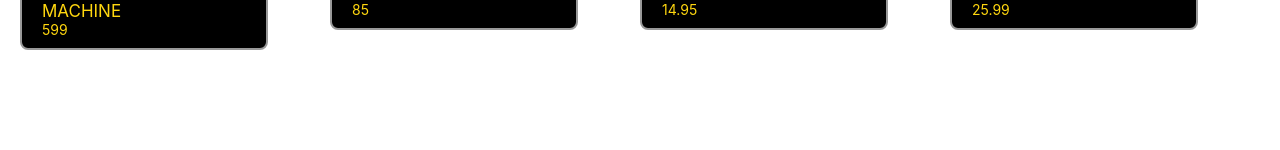
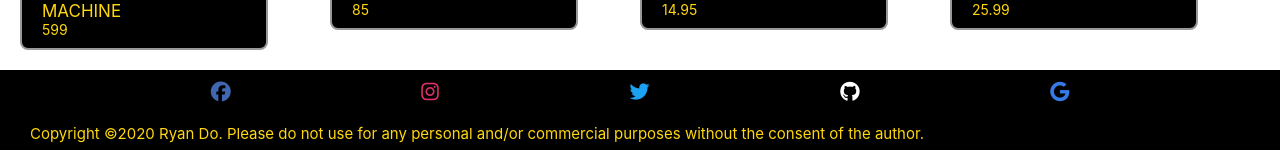
Before and after one commit to rdo94/dark-aroma, a React (Create React App) app: page /shop in a window 1280 px wide. Shown: the part 1056-1206 px from the top of the page. Before the commit the page ends 1126 px from the top, so only its background shows below. Built offline with nearby package versions, Linux system fonts and the light colour scheme; no server answers; a web font is replaced by a local one.

Commit message:
Add footer component

```diff
--- a/public/index.html
+++ b/public/index.html
@@ -16,6 +16,10 @@
       href="https://fonts.googleapis.com/css?family=Baskervville|Dancing+Script&display=swap"
       rel="stylesheet"
     />
+    <script
+      src="https://kit.fontawesome.com/48cf306dcd.js"
+      crossorigin="anonymous"
+    ></script>
   </head>
   <body>
     <div id="root"></div>
--- a/src/App.js
+++ b/src/App.js
@@ -3,6 +3,9 @@ import React from "react";
 import { connect } from "react-redux";
 import { createStructuredSelector } from "reselect";
 import { Route, Switch, Redirect } from "react-router-dom";
+
+//* FIREBASE
+import { auth, createUserProfileDocument } from "./firebase/firebase.utils";
 
 //* PAGES
 import LandingPage from "./pages/landingPage/landing.component";
@@ -12,7 +15,7 @@ import SignUpPage from "./pages/signUpPage/sign-up-page.component";
 
 //* COMPONENTS
 import Header from "./components/header/header.component";
-import { auth, createUserProfileDocument } from "./firebase/firebase.utils";
+import Footer from "./components/footer/footer.component";
 
 //* ACTIONS
 import { setCurrentUser } from "./redux/user/user.actions";
@@ -54,7 +57,7 @@ class App extends React.Component {
 
     return (
       <div>
-        <Header />
+        <Header/>
         <Switch>
           <Route exact path="/" component={LandingPage} />
           <Route path="/shop" component={ShopPage} />
@@ -67,6 +70,7 @@ class App extends React.Component {
             render={() => (currentUser ? <Redirect to="/" /> : <SignUpPage />)}
           />
         </Switch>
+        <Footer/>
       </div>
     );
   }
--- /dev/null
+++ b/src/components/footer-navigation/footer-navigation.component.jsx
@@ -0,0 +1,41 @@
+import React from "react";
+
+import {
+  FooterNavigationContainer,
+  FooterNavigationGroup,
+  FooterNavigationLink
+} from "./footer-navigation.styles";
+
+const FooterNavigation = () => (
+  <FooterNavigationContainer>
+    <FooterNavigationGroup>
+      <FooterNavigationLink>
+        <a href="https://www.facebook.com">
+        <i className="fab fa-facebook facebook-icon"></i>
+        </a>
+      </FooterNavigationLink>
+      <FooterNavigationLink>
+        <a href="https://www.instagram.com">
+        <i className="fab fa-instagram instagram-icon"></i>
+        </a>
+      </FooterNavigationLink>
+      <FooterNavigationLink>
+        <a href="https://www.twitter.com">
+        <i className="fab fa-twitter twitter-icon"></i>
+        </a>
+      </FooterNavigationLink>
+      <FooterNavigationLink>
+        <a href="https://www.github.com">
+        <i className="fab fa-github github-icon"></i>
+        </a>
+      </FooterNavigationLink>
+      <FooterNavigationLink>
+        <a href="https://www.google.com">
+        <i className="fab fa-google google-icon"></i>
+        </a>
+      </FooterNavigationLink>
+    </FooterNavigationGroup>
+  </FooterNavigationContainer>
+);
+
+export default FooterNavigation;
--- /dev/null
+++ b/src/components/footer-navigation/footer-navigation.styles.jsx
@@ -0,0 +1,54 @@
+import styled from "styled-components";
+
+import { Colors } from "../../data/color";
+
+const {
+    primary_light,
+    black,
+    white,
+    google_light,
+    facebook_primary,
+    instagram_primary,
+    twitter_primary,
+    twitter_secondary
+} = Colors;
+
+export const FooterNavigationContainer = styled.div`
+  padding: 1rem 2rem;
+  width: 100%;
+  height: 30%;
+`;
+
+export const FooterNavigationGroup = styled.ul`
+  display: flex;
+  justify-content: space-evenly;
+  align-items: center;
+  list-style: none;
+`;
+
+export const FooterNavigationLink = styled.li`
+  a {
+    text-decoration: none;
+    font-size: 2rem;
+  }
+
+  .facebook-icon {
+      color: ${facebook_primary};
+  }
+
+  .instagram-icon {
+      color: ${instagram_primary};
+  }
+
+  .twitter-icon {
+      color: ${twitter_primary};
+  }
+
+  .github-icon {
+      color: ${white};
+  }
+
+  .google-icon {
+    color: ${google_light};
+  }
+`;
--- /dev/null
+++ b/src/components/footer/footer.component.jsx
@@ -0,0 +1,18 @@
+import React from "react";
+import { connect } from "react-redux";
+
+import { FooterContainer, FooterCopyright } from "./footer.styles";
+
+import FooterNavigation from "../footer-navigation/footer-navigation.component";
+
+const Footer = () => (
+  <FooterContainer>
+    <FooterNavigation/>
+    <FooterCopyright>
+      <p>Copyright &copy;2020 Ryan Do. Please do not use for any personal and/or
+      commercial purposes without the consent of the author.</p>
+    </FooterCopyright>
+  </FooterContainer>
+);
+
+export default Footer;
--- /dev/null
+++ b/src/components/footer/footer.styles.jsx
@@ -0,0 +1,24 @@
+import styled from "styled-components";
+
+import { Colors } from "../../data/color";
+
+const { primary_light, primary_dark, black, white } = Colors;
+
+export const FooterContainer = styled.div`
+  height: 20%;
+  width: 100%;
+  display: flex;
+  flex-direction: column;
+  justify-content: space-between;
+  background-color: ${black};
+`;
+
+export const FooterCopyright = styled.div`
+  p {
+    color: ${primary_light};
+    font-size: 1.5rem;
+    height: 80%;
+    width: 100%;
+    padding: 1rem 3rem;
+  }
+`;
--- a/src/components/header/header.styles.jsx
+++ b/src/components/header/header.styles.jsx
@@ -26,7 +26,7 @@ export const HeaderContainer = styled.div`
 
 export const LogoContainer = styled(Link)`
   height: 100%;
-  width: 6%;
+  width: 9rem;
   padding: 1rem;
   text-align: center;
 
@@ -50,7 +50,7 @@ export const OptionsContainer = styled.div`
 `;
 
 export const OptionLink = styled(Link)`
-  padding: 10px 15px;
+  padding: 1rem 2rem;
   cursor: pointer;
   text-decoration: none;
   color: ${primary_light};
--- a/src/data/color.js
+++ b/src/data/color.js
@@ -6,8 +6,12 @@ export const Colors = {
   black: "#000",
   white: "#fff",
   light_grey: "#e7e7e7",
+  light_red_1: "#ff1100",
+  light_green_1: "#1fde7e",
   google_light: "#357ae8",
   google_dark: "#4285f4",
-  light_red_1: "#ff1100",
-  light_green_1: "#1fde7e",
+  facebook_primary: "#4267b2",
+  twitter_primary: "#1da1f2",
+  twitter_secondary: "#14171a",
+  instagram_primary: "#e1306c"
 };
```
